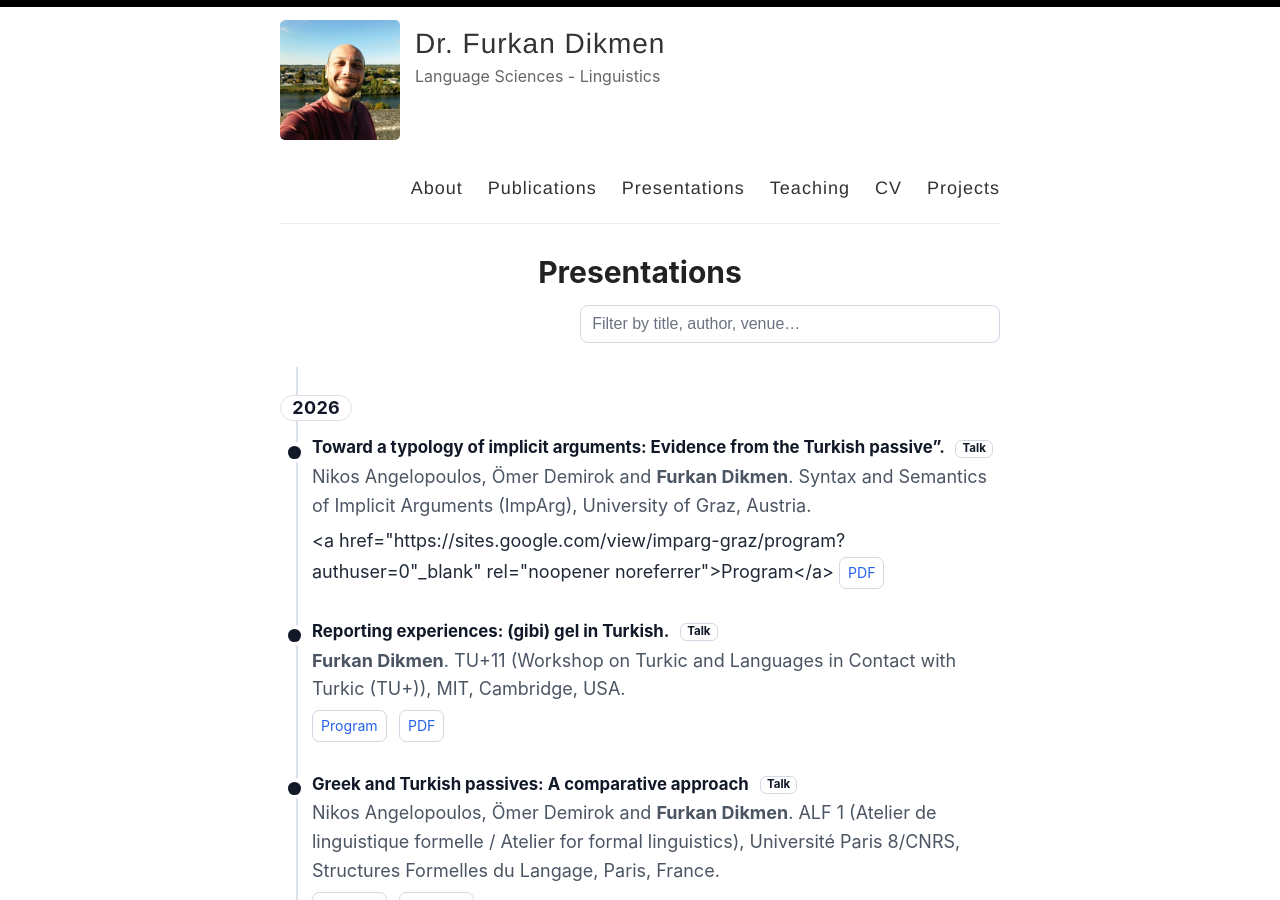
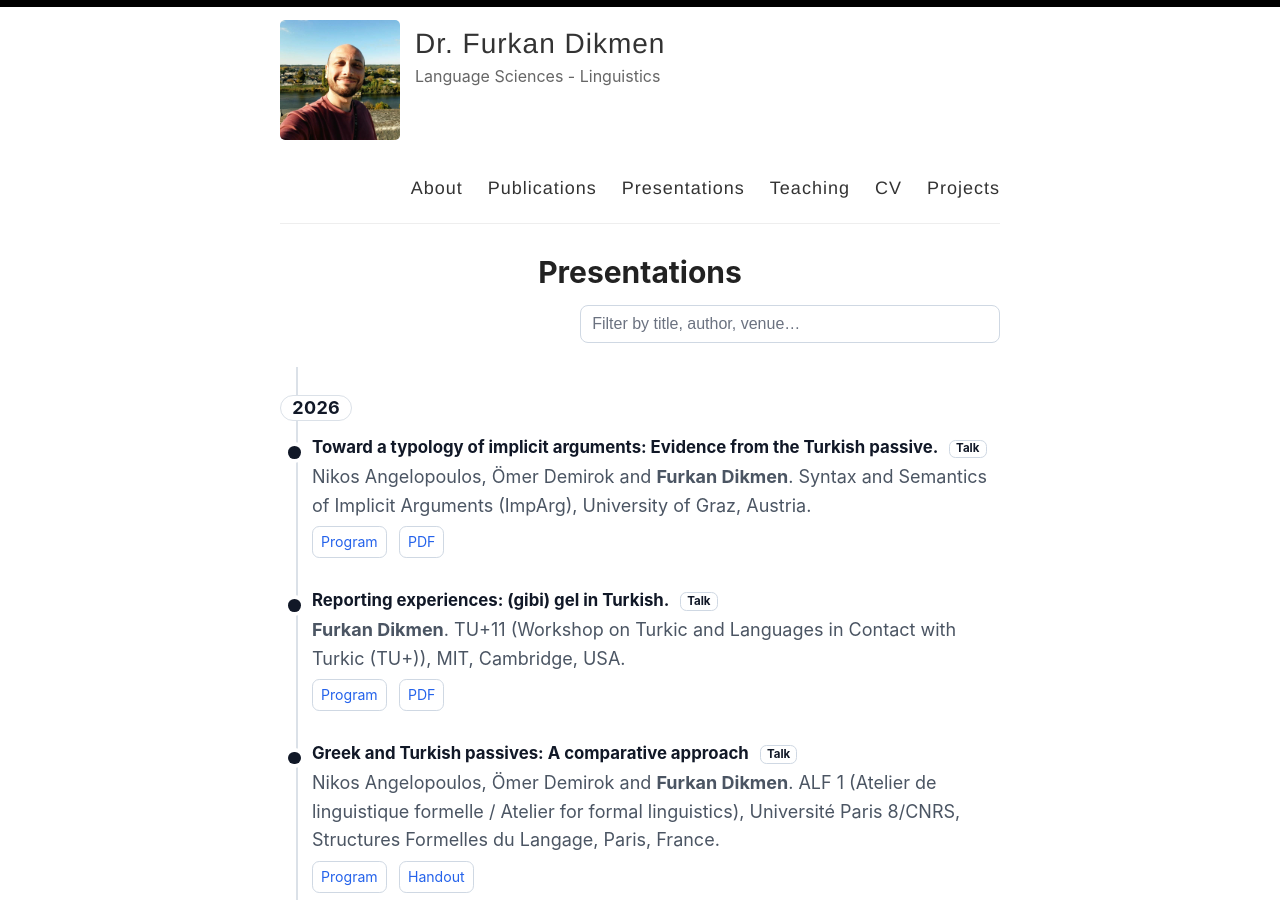
Before and after one commit to furkandikmen/furkandikmen.github.io, a Jekyll site: the page built from _pages/presentations.md, in a window 1280 px wide and 900 px high. Built offline with Jekyll 4.4.1, drawn with Linux system fonts in a browser that asks for light colours; some of the changed lines change nothing that is shown.

Commit message:
Refactor talk entry for clarity and formatting

```diff
--- a/_pages/presentations.md
+++ b/_pages/presentations.md
@@ -186,16 +186,29 @@
     <div class="year-group">
       <div class="year">2026</div>
 
-       <article class="talk" itemscope itemtype="https://schema.org/CreativeWork">
-        <div class="dot" aria-hidden="true"></div>
-        <h3 itemprop="name">Toward a typology of implicit arguments: Evidence from the Turkish passive”. <span class="badge">Talk</span></h3> <p class="meta"> Nikos Angelopoulos, Ömer Demirok and <strong> Furkan Dikmen</strong>. Syntax and Semantics of
-Implicit Arguments (ImpArg), University of Graz, Austria.
-        </p>
-        <p class="links">
-          <a href="https://sites.google.com/view/imparg-graz/program?authuser=0"_blank" rel="noopener noreferrer">Program</a>
-          <a href="https://drive.google.com/file/d/1wJUmirQhk2XdpIGRp5ROk4INtmntYsGA/view" target="_blank" rel="noopener noreferrer">PDF</a>
-        </p>
-      </article>
+     <article class="talk" itemscope itemtype="https://schema.org/CreativeWork">
+  <div class="dot" aria-hidden="true"></div>
+
+  <h3 itemprop="name">
+    Toward a typology of implicit arguments: Evidence from the Turkish passive.
+    <span class="badge">Talk</span>
+  </h3>
+
+  <p class="meta">
+    Nikos Angelopoulos, Ömer Demirok and <strong>Furkan Dikmen</strong>.
+    Syntax and Semantics of Implicit Arguments (ImpArg), University of Graz, Austria.
+  </p>
+
+  <p class="links">
+    <a href="https://sites.google.com/view/imparg-graz/program?authuser=0"
+       target="_blank"
+       rel="noopener noreferrer">Program</a>
+
+    <a href="https://drive.google.com/file/d/1wJUmirQhk2XdpIGRp5ROk4INtmntYsGA/view"
+       target="_blank"
+       rel="noopener noreferrer">PDF</a>
+  </p>
+</article>
 
       <article class="talk" itemscope itemtype="https://schema.org/CreativeWork">
         <div class="dot" aria-hidden="true"></div>
```
